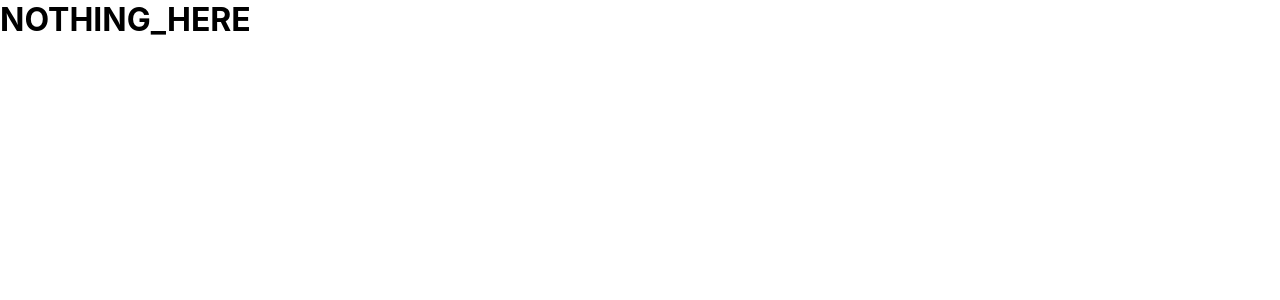
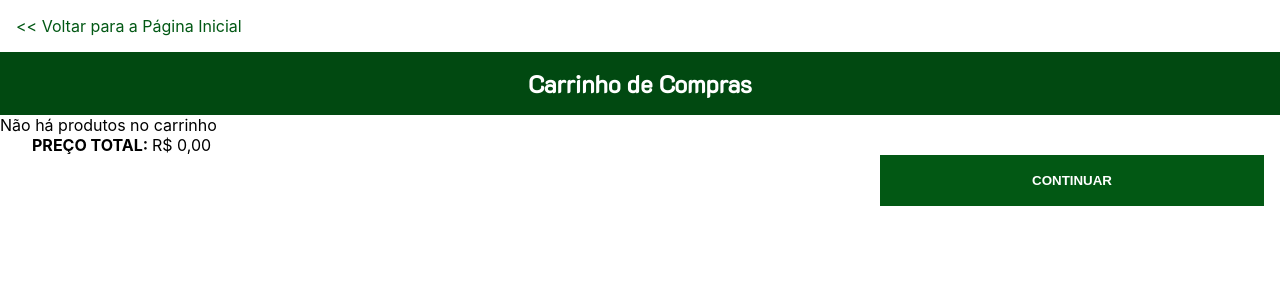
Before and after one commit to Adson-Gomes-Oliveira/pagoshop-frontend, a React (Create React App) app: page /shopping-cart in a window 1280 px wide. Shown: the top 300 px of the page. Built offline with nearby package versions, Linux system fonts and the light colour scheme; sample sign-in values are in the browser's storage.

Commit message:
<feat> Shopping cart created

```diff
--- a/src/App.jsx
+++ b/src/App.jsx
@@ -4,6 +4,7 @@ import Homepage from './pages/Homepage';
 import ProductDetails from './pages/ProductDetails';
 import Login from './pages/Login';
 import PrivateRoute from './components/PrivateRoute';
+import ShoppingCart from './pages/ShoppingCart';
 
 function App() {
   return (
@@ -13,6 +14,7 @@ function App() {
         <Route path="/orders" element={<h1>ORDERS</h1>} />
         <Route path="/order/:id" element={<h1>ORDER</h1>} />
         <Route path="/checkout" element={<h1>CHECKOUT</h1>} />
+        <Route path="/shopping-cart" element={<ShoppingCart />} />
       </Route>
       <Route path="/" element={<Homepage />} />
       <Route path="/login" element={<Login />} />
--- a/src/components/PrivateRoute.jsx
+++ b/src/components/PrivateRoute.jsx
@@ -3,7 +3,7 @@ import { Outlet, useNavigate } from 'react-router-dom';
 
 function PrivateRoute() {
   const navigate = useNavigate();
-  const token = JSON.parse(localStorage.getItem('token'));
+  const token = localStorage.getItem('token');
 
   useEffect(() => {
     if (!token) navigate('/login', { replace: true });
--- a/src/components/header/MainHeader.jsx
+++ b/src/components/header/MainHeader.jsx
@@ -49,6 +49,8 @@ function MainHeader() {
     }
   };
 
+  const handleClickCart = async () => navigate('/shopping-cart');
+
   return (
     <>
       <MainAd />
@@ -93,7 +95,7 @@ function MainHeader() {
         <div className="shopping-cart">
           <button
             type="button"
-            // onClick={}
+            onClick={handleClickCart}
           >
             <span className="material-icons-outlined">shopping_cart</span>
           </button>
--- /dev/null
+++ b/src/components/products/CartProduct.jsx
@@ -0,0 +1,54 @@
+import React from 'react';
+import PropTypes from 'prop-types';
+import { useNavigate } from 'react-router-dom';
+import { v4 as uuid } from 'uuid';
+import formatNumberToPrice from '../../helpers/formatNumber';
+import '../styles/CartProduct.css';
+
+function CartProduct({ info }) {
+  const {
+    product,
+    quantity,
+    thumbnail,
+    unitPrice,
+  } = info;
+  const navigate = useNavigate();
+
+  const handleClickDelete = (id) => {
+    const recoverCart = JSON.parse(localStorage.getItem('shopping-cart'));
+    const cartWithoutTheProduct = recoverCart.filter((prod) => prod.id !== id);
+    localStorage.setItem('shopping-cart', JSON.stringify(cartWithoutTheProduct));
+    navigate(0);
+  };
+
+  return (
+    <div key={uuid()} className="cart-product">
+      <button
+        className="button-delete"
+        type="button"
+        onClick={() => handleClickDelete(info.id)}
+      >
+        <span className="material-icons-outlined">delete</span>
+      </button>
+      <div className="product-general-info">
+        <img src={thumbnail} alt={product} />
+        <div className="product-info">
+          <span>
+            <b>Quantidade: </b>
+            {quantity}
+          </span>
+          <span>
+            <b>Preço: </b>
+            {`R$ ${formatNumberToPrice(unitPrice * quantity)}`}
+          </span>
+        </div>
+      </div>
+    </div>
+  );
+}
+
+CartProduct.propTypes = {
+  info: PropTypes.object,
+}.isRequired;
+
+export default CartProduct;
--- /dev/null
+++ b/src/components/styles/CartProduct.css
@@ -0,0 +1,32 @@
+.cart-product {
+  border: 0.1rem solid rgb(167, 167, 167);
+  display: flex;
+  width: 70%;
+  height: 7rem;
+  margin-top: 1rem;
+}
+
+.cart-product .product-general-info {
+  display: flex;
+  align-items: center;
+  padding: 1rem 1rem 1rem 0;
+}
+
+.cart-product img {
+  width: 6%;
+  margin-right: 2rem;
+}
+
+.cart-product .product-info {
+  display: flex;
+  flex-direction: column;
+}
+
+.cart-product .button-delete {
+  background-color: rgb(187, 2, 2);
+  position: relative;
+  height: 100%;
+  color: white;
+  width: 5%;
+  cursor: pointer;
+}
--- a/src/pages/ProductDetails.jsx
+++ b/src/pages/ProductDetails.jsx
@@ -1,5 +1,5 @@
 import React, { useState, useEffect } from 'react';
-import { useParams } from 'react-router-dom';
+import { useParams, useNavigate } from 'react-router-dom';
 import requester from '../helpers/requester';
 import MainHeader from '../components/header/MainHeader';
 import formatNumberToPrice from '../helpers/formatNumber';
@@ -8,6 +8,7 @@ import './styles/ProductDetails.css';
 function ProductDetails() {
   const { id } = useParams();
   const [product, setProduct] = useState(null);
+  const navigate = useNavigate();
 
   const requestProduct = async () => {
     const response = await requester('products', 'getOne', id);
@@ -17,6 +18,41 @@ function ProductDetails() {
   useEffect(() => {
     requestProduct();
   }, []);
+
+  const handleClickBuy = () => {
+    if (!localStorage.getItem('user')) return navigate('/login');
+    if (localStorage.getItem('shopping-cart')) {
+      const recoverCart = JSON.parse(localStorage.getItem('shopping-cart'));
+
+      const productExistsInCartIndex = recoverCart
+        .findIndex((productInCart) => productInCart.product === product.product);
+      if (productExistsInCartIndex > -1) {
+        recoverCart[productExistsInCartIndex].quantity += 1;
+        return localStorage.setItem('shopping-cart', JSON.stringify(recoverCart));
+      }
+
+      return localStorage.setItem('shopping-cart', JSON.stringify([
+        ...recoverCart,
+        {
+          id: product._id,
+          product: product.product,
+          unitPrice: product.unit_price,
+          thumbnail: product.thumbnail,
+          quantity: 1,
+        },
+      ]));
+    }
+
+    return localStorage.setItem('shopping-cart', JSON.stringify([
+      {
+        id: product._id,
+        product: product.product,
+        unitPrice: product.unit_price,
+        thumbnail: product.thumbnail,
+        quantity: 1,
+      },
+    ]));
+  };
 
   return (
     <>
@@ -34,7 +70,12 @@ function ProductDetails() {
               <span>Pode dividir em até 12X sem juros !</span>
               <span>Aceitamos todos os cartões.</span>
               <span>Frete grátis todo Brasil *</span>
-              <button type="button">Comprar</button>
+              <button
+                type="button"
+                onClick={handleClickBuy}
+              >
+                Comprar
+              </button>
             </div>
           </>
         ) : <span>ERRO404</span>}
--- /dev/null
+++ b/src/pages/ShoppingCart.jsx
@@ -0,0 +1,58 @@
+/* eslint-disable jsx-a11y/click-events-have-key-events */
+/* eslint-disable jsx-a11y/no-static-element-interactions */
+import React, { useEffect, useState } from 'react';
+import { useNavigate } from 'react-router-dom';
+import CartProduct from '../components/products/CartProduct';
+import formatNumberToPrice from '../helpers/formatNumber';
+import './styles/ShoppingCart.css';
+
+function ShoppingCart() {
+  const [cart, setCart] = useState([]);
+  const [totalPrice, setTotalPrice] = useState(0);
+  const navigate = useNavigate();
+
+  useEffect(() => {
+    const recoverCart = localStorage.getItem('shopping-cart');
+    if (recoverCart) {
+      const cartParsed = JSON.parse(recoverCart);
+      return setCart(cartParsed);
+    }
+
+    return undefined;
+  }, []);
+
+  useEffect(() => {
+    const prices = cart.map((product) => {
+      const finalPricePerProduct = product.unitPrice * product.quantity;
+      return finalPricePerProduct;
+    });
+
+    const finalPrice = prices.reduce((prev, crr) => crr + prev, 0);
+    setTotalPrice(finalPrice);
+  }, [cart]);
+
+  return (
+    <section className="shopping-cart-section">
+      <span className="back-home" onClick={() => navigate('/')}>{'<< Voltar para a Página Inicial'}</span>
+      <h1>Carrinho de Compras</h1>
+      {cart.length > 0 ? (
+        <div className="cart-list">
+          {cart.map((product) => <CartProduct info={product} />)}
+        </div>
+      ) : <span>Não há produtos no carrinho</span>}
+      <div className="final-price">
+        <span>
+          <b>PREÇO TOTAL: </b>
+          {cart.length > 0 ? `R$ ${formatNumberToPrice(totalPrice)}` : 'R$ 0,00'}
+        </span>
+      </div>
+      <button
+        type="button"
+      >
+        CONTINUAR
+      </button>
+    </section>
+  );
+}
+
+export default ShoppingCart;
--- a/src/pages/styles/ProductDetails.css
+++ b/src/pages/styles/ProductDetails.css
@@ -49,6 +49,11 @@
   font-family: 'K2D';
   font-weight: 700;
   padding: 1rem 0 1rem 0;
+  cursor: pointer;
+}
+
+.product-details-section .product-buy button:hover {
+  background-color: rgb(255, 94, 0);
 }
 
 .product-details-description {
--- /dev/null
+++ b/src/pages/styles/ShoppingCart.css
@@ -0,0 +1,40 @@
+.shopping-cart-section {
+  display: flex;
+  flex-direction: column;
+}
+
+.shopping-cart-section .back-home {
+  margin: 1rem 0 1rem 1rem;
+  color: var(--green-theme-base);
+  cursor: pointer;
+}
+
+.shopping-cart-section h1 {
+  background-color: var(--green-theme-darken);
+  font-family: 'K2D';
+  width: 100%;
+  align-self: center;
+  color: white;
+  padding: 1rem 0 1rem 0;
+  text-align: center;
+}
+
+.shopping-cart-section .cart-list {
+  display: flex;
+  flex-direction: column;
+  margin: 1rem 0 4rem 2rem;
+}
+
+.shopping-cart-section .final-price {
+  margin-left: 2rem
+}
+
+.shopping-cart-section button {
+  width: 30%;
+  padding: 1rem 0 1rem;
+  background-color: var(--green-theme-base);
+  color: white;
+  font-weight: 700;
+  align-self: flex-end;
+  margin-right: 1rem;
+}
```
Also changed, not shown: 2 other files (tests, documents, lock files or other folders).
